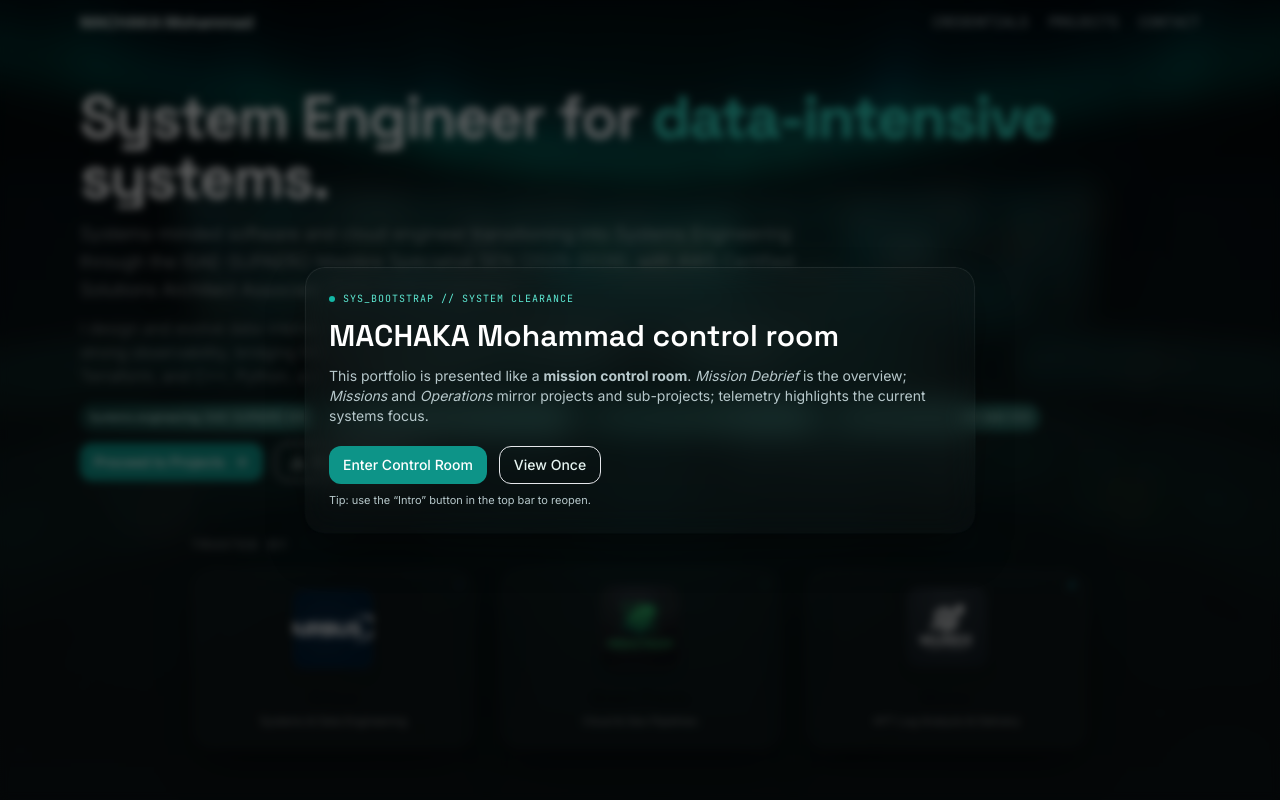
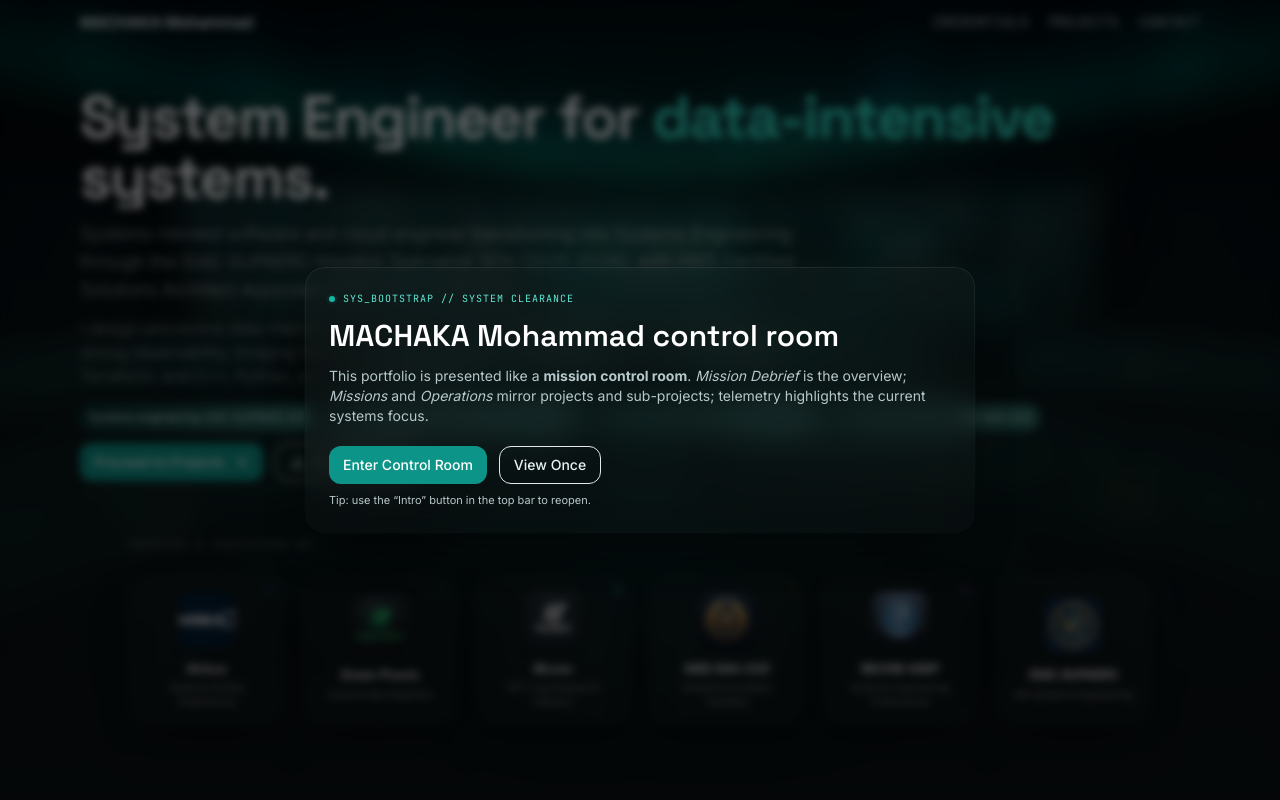
Before and after one commit to moudimash99/Personal-Website, a Next.js app: page / in a window 1280 px wide. Shown: the top 800 px of the page. Built offline with nearby package versions, Linux system fonts and the light colour scheme.

Commit message:
style: merge trusted and certified bands into a single elegant row to reduce vertical footprint

```diff
--- a/app/page.tsx
+++ b/app/page.tsx
@@ -162,24 +162,21 @@ export default function Page() {
           {/* ═══════════════════════════════════════════════════════════════
               CREDENTIALS — Big, Logo-first, Alive
               ═══════════════════════════════════════════════════════════════ */}
-          <section className="pt-8 pb-16 w-full max-w-4xl mx-auto">
-            <div className="space-y-16">
-
-              {/* Tier 1 - The Experience Band */}
-              <div>
+          <section className="pt-8 pb-16 w-full max-w-5xl mx-auto">
+            <div className="space-y-6">
               <motion.div
                 initial={{ opacity: 0, y: 10 }}
                 animate={{ opacity: 1, y: 0 }}
                 transition={{ delay: 0.5 }}
-                  className="mb-4 flex justify-start"
+                className="flex justify-center md:justify-start"
               >
-                  <h3 className="text-xs font-mono font-medium text-white/50 uppercase tracking-[0.2em]">
-                    Trusted By
+                <h3 className="text-[10px] font-mono font-medium text-white/40 uppercase tracking-[0.25em]">
+                  Trusted &amp; Certified By
                 </h3>
               </motion.div>
 
-                <div className="grid grid-cols-1 sm:grid-cols-3 gap-4 lg:gap-6">
-                  {credentials.slice(0, 3).map((cred, i) => (
+              <div className="grid grid-cols-2 sm:grid-cols-3 lg:grid-cols-6 gap-4">
+                {credentials.map((cred, i) => (
                   <motion.div
                     key={cred.name}
                     custom={i}
@@ -187,90 +184,35 @@ export default function Page() {
                     initial="hidden"
                     animate="show"
                     whileHover={{ scale: 1.05, y: -4 }}
-                      className="glass rounded-2xl p-5 flex flex-col items-center justify-center text-center cursor-default transition-all duration-500 h-full min-h-[180px] group relative overflow-hidden"
+                    className="glass rounded-2xl p-4 flex flex-col items-center justify-center text-center cursor-default transition-all duration-500 min-h-[140px] group relative overflow-hidden"
                   >
                     <motion.div
-                        className="absolute -top-6 left-1/2 -translate-x-1/2 w-24 h-24 rounded-full blur-2xl opacity-0 group-hover:opacity-40 transition-opacity duration-700 pointer-events-none"
+                      className="absolute -top-4 left-1/2 -translate-x-1/2 w-20 h-20 rounded-full blur-2xl opacity-0 group-hover:opacity-40 transition-opacity duration-700 pointer-events-none"
                       style={{ background: cred.glow }}
                       animate={{ scale: [1, 1.3, 1] }}
                       transition={{ duration: 3, repeat: Infinity, ease: 'easeInOut' }}
                     />
                     <motion.div
-                        className="relative z-10 w-16 h-16 md:w-20 md:h-20 rounded-xl overflow-hidden ring-1 ring-white/5 mb-4 shadow-lg shrink-0"
-                        animate={{ y: [0, -4, 0] }}
+                      className="relative z-10 w-12 h-12 md:w-14 md:h-14 rounded-xl overflow-hidden ring-1 ring-white/5 mb-3 shadow-lg shrink-0"
+                      animate={{ y: [0, -3, 0] }}
                       transition={{ duration: 3, repeat: Infinity, ease: 'easeInOut', delay: cred.float }}
                     >
-                        <Image src={cred.logo} alt={`${cred.name} logo`} fill sizes="80px" className="object-cover" />
+                      <Image src={cred.logo} alt={`${cred.name} logo`} fill sizes="60px" className="object-cover" />
                     </motion.div>
-                      <h3 className="relative z-10 font-display font-bold text-sm md:text-base text-white/90 group-hover:text-white transition-colors duration-300 leading-tight">
+                    <h3 className="relative z-10 font-display font-bold text-[12px] md:text-[13px] text-white/90 group-hover:text-white transition-colors duration-300 leading-tight">
                       {cred.name}
                     </h3>
-                      <p className="relative z-10 text-[10px] md:text-[11px] text-white/50 mt-1 leading-snug">
+                    <p className="relative z-10 text-[9px] md:text-[10px] text-white/50 mt-1 leading-snug">
                       {cred.subtitle}
                     </p>
                     <motion.div
-                        className="absolute top-3 right-3 h-1.5 w-1.5 rounded-full"
+                      className="absolute top-2.5 right-2.5 h-1.5 w-1.5 rounded-full"
                       style={{ background: cred.glow }}
                       animate={{ opacity: [0.3, 0.8, 0.3], scale: [0.8, 1.2, 0.8] }}
                       transition={{ duration: 2, repeat: Infinity, ease: 'easeInOut', delay: cred.float }}
                     />
                   </motion.div>
                 ))}
-                </div>
-              </div>
-
-              {/* Tier 2 - The Credentials Band */}
-              <div className="w-full">
-                <motion.div
-                  initial={{ opacity: 0, y: 10 }}
-                  animate={{ opacity: 1, y: 0 }}
-                  transition={{ delay: 0.6 }}
-                  className="mb-4 flex justify-start"
-                >
-                  <h3 className="text-xs font-mono font-medium text-white/50 uppercase tracking-[0.2em]">
-                    Certified By
-                  </h3>
-                </motion.div>
-
-                <div className="grid grid-cols-1 sm:grid-cols-3 gap-4 lg:gap-6">
-                  {credentials.slice(3).map((cred, i) => (
-                    <motion.div
-                      key={cred.name}
-                      custom={i + 3}
-                      variants={credentialCardVariant}
-                      initial="hidden"
-                      animate="show"
-                      whileHover={{ scale: 1.05, y: -4 }}
-                      className="glass rounded-2xl p-5 flex flex-col items-center justify-center text-center cursor-default transition-all duration-500 h-full min-h-[180px] group relative overflow-hidden"
-                    >
-                      <motion.div
-                        className="absolute -top-6 left-1/2 -translate-x-1/2 w-24 h-24 rounded-full blur-2xl opacity-0 group-hover:opacity-40 transition-opacity duration-700 pointer-events-none"
-                        style={{ background: cred.glow }}
-                        animate={{ scale: [1, 1.3, 1] }}
-                        transition={{ duration: 3, repeat: Infinity, ease: 'easeInOut' }}
-                      />
-                      <motion.div
-                        className="relative z-10 w-16 h-16 md:w-20 md:h-20 rounded-xl overflow-hidden ring-1 ring-white/5 mb-4 shadow-lg shrink-0"
-                        animate={{ y: [0, -4, 0] }}
-                        transition={{ duration: 3, repeat: Infinity, ease: 'easeInOut', delay: cred.float }}
-                      >
-                        <Image src={cred.logo} alt={`${cred.name} logo`} fill sizes="80px" className="object-cover" />
-                      </motion.div>
-                      <h3 className="relative z-10 font-display font-bold text-sm md:text-base text-white/90 group-hover:text-white transition-colors duration-300 leading-tight">
-                        {cred.name}
-                      </h3>
-                      <p className="relative z-10 text-[10px] md:text-[11px] text-white/50 mt-1 leading-snug">
-                        {cred.subtitle}
-                      </p>
-                      <motion.div
-                        className="absolute top-3 right-3 h-1.5 w-1.5 rounded-full"
-                        style={{ background: cred.glow }}
-                        animate={{ opacity: [0.3, 0.8, 0.3], scale: [0.8, 1.2, 0.8] }}
-                        transition={{ duration: 2, repeat: Infinity, ease: 'easeInOut', delay: cred.float }}
-                      />
-                    </motion.div>
-                  ))}
-                </div>
               </div>
             </div>
           </section>
```
Also changed, not shown: 1 other file (tests, documents, lock files or other folders). Lines whose indentation alone changed are shown as unchanged.
